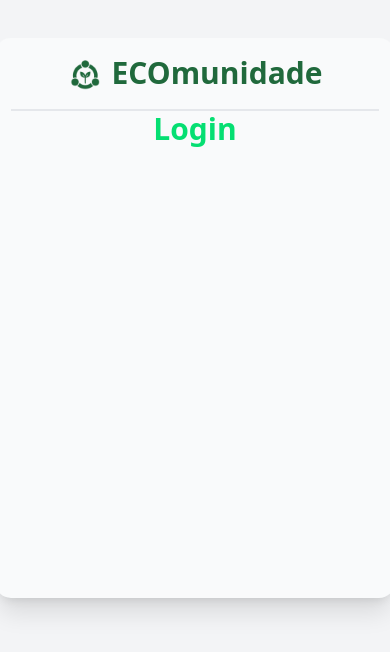
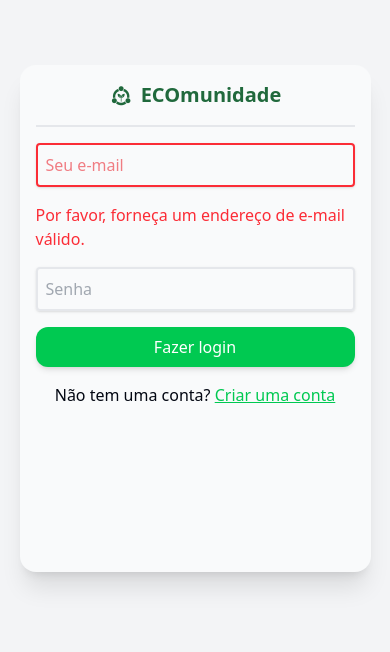
Before and after one commit to ldev1996/reCiclo, a Nuxt app: page /login in a window 390 px wide. Shown: the part 104-756 px from the top of the page. Built offline with nearby package versions, Linux system fonts and the light colour scheme; no server answers.

Commit message:
Responsive auth, login form

```diff
--- a/components/Logo.vue
+++ b/components/Logo.vue
@@ -1,6 +1,6 @@
 <template>
     <h1 :class="[size? size : 'text-3xl']" class="font-bold text-logo text-center flex items-center justify-center gap-2">
-      <span><img src="/icon-192.png" alt="ECOmunidade logo" class="inline-block align-middle h-[1.2em]"></span>
+      <span><img src="/icon-192.png" alt="ECOmunidade logo" class="inline-block align-middle h-[1.2em] w-[1.2em]"></span>
       ECOmunidade
     </h1>
 </template>
--- a/layouts/auth.vue
+++ b/layouts/auth.vue
@@ -1,7 +1,7 @@
 <template>
     <div class="min-h-screen bg-gray-100 flex flex-col items-center justify-center px-6 text-gray-800">
-        <div class="h-140 w-100 rounded-2xl bg-gray-50 shadow-xl">
-            <Logo class="mx-4 py-4 border-b-2 border-b-gray-200"/>
+        <div class="w-100 max-w-[90vw] m-2 rounded-2xl bg-gray-50 shadow-xl aspect-[9/13]">
+            <Logo size="text-xl md:text-3xl" class="mx-4 py-4 border-b-2 border-b-gray-200"/>
             <slot></slot>
         </div>
     </div>
--- a/pages/(auth)/login.vue
+++ b/pages/(auth)/login.vue
@@ -1,11 +1,50 @@
 <template>
-    <h1 class="text-3xl font-bold text-green-400 text-center">
-        Login
-    </h1>
+  <div class="flex flex-col items-center space-y-4">
+    <form method="post" class="w-full flex flex-col gap-4 px-4 pt-4" @submit.prevent="handleSubmit()">
+      <input
+        type="email" required
+        name="email" id="email"
+        v-model="form.email"
+        placeholder="Seu e-mail"
+        class="peer"
+      />
+      <p class="hidden peer-invalid:block text-error">Por favor, forneça um endereço de e-mail válido.</p>
+      <input
+        type="password" required
+        name="password" id="password"
+        v-model="form.password"
+        placeholder="Senha"
+      />
+      <button type="submit" :disabled="loading"
+      class="bg-primary hover:bg-primary-dark text-white px-5 py-2 rounded-xl shadow-md transition">
+        {{ loading ? 'Fazendo login...' : 'Fazer login' }}
+      </button>
+    </form>
+    <p>Não tem uma conta? <NuxtLink class="text-primary underline" to="/register">Criar uma conta</NuxtLink></p>
+  </div>
 </template>
 
 <script setup lang='js'>
     definePageMeta({
         layout: 'auth'
     });
+
+    const supabase = useSupabaseClient()
+
+    const form = ref({
+        email: '',
+        password: '',
+    })
+    const loading = ref(false)
+
+    const handleSubmit = async () => {
+        loading.value = true
+        const { error } = await supabase.auth.signInWithPassword({
+            email: form.value.email,
+            password: form.value.password
+        })
+        loading.value = false
+        if (error) console.error(error)
+        return navigateTo('/feed')
+    }
 </script>
--- a/pages/(auth)/register.vue
+++ b/pages/(auth)/register.vue
@@ -1,6 +1,6 @@
 <template>
   <div class="flex flex-col items-center space-y-4">
-    <form class="w-full flex flex-col gap-4 px-4 pt-4" @submit.prevent="handleSubmit()">
+    <form method="post" class="w-full flex flex-col gap-4 px-4 pt-4" @submit.prevent="handleSubmit()">
       <input
         type="text" required
         name="username" id="username"
@@ -26,6 +26,7 @@
         {{ loading ? 'Criando...' : 'Criar minha conta' }}
       </button>
     </form>
+    <p>Já tem uma conta? <NuxtLink class="text-primary underline" to="/login">Fazer login</NuxtLink></p>
   </div>
 </template>
 
@@ -35,7 +36,6 @@
   })
 
   const supabase = useSupabaseClient()
-  console.log('supabase:', supabase)
 
   const form = ref({
     username: '',
@@ -60,5 +60,4 @@
     if (error) console.error(error)
     return navigateTo('/confirm')
   }
-
 </script>
```
